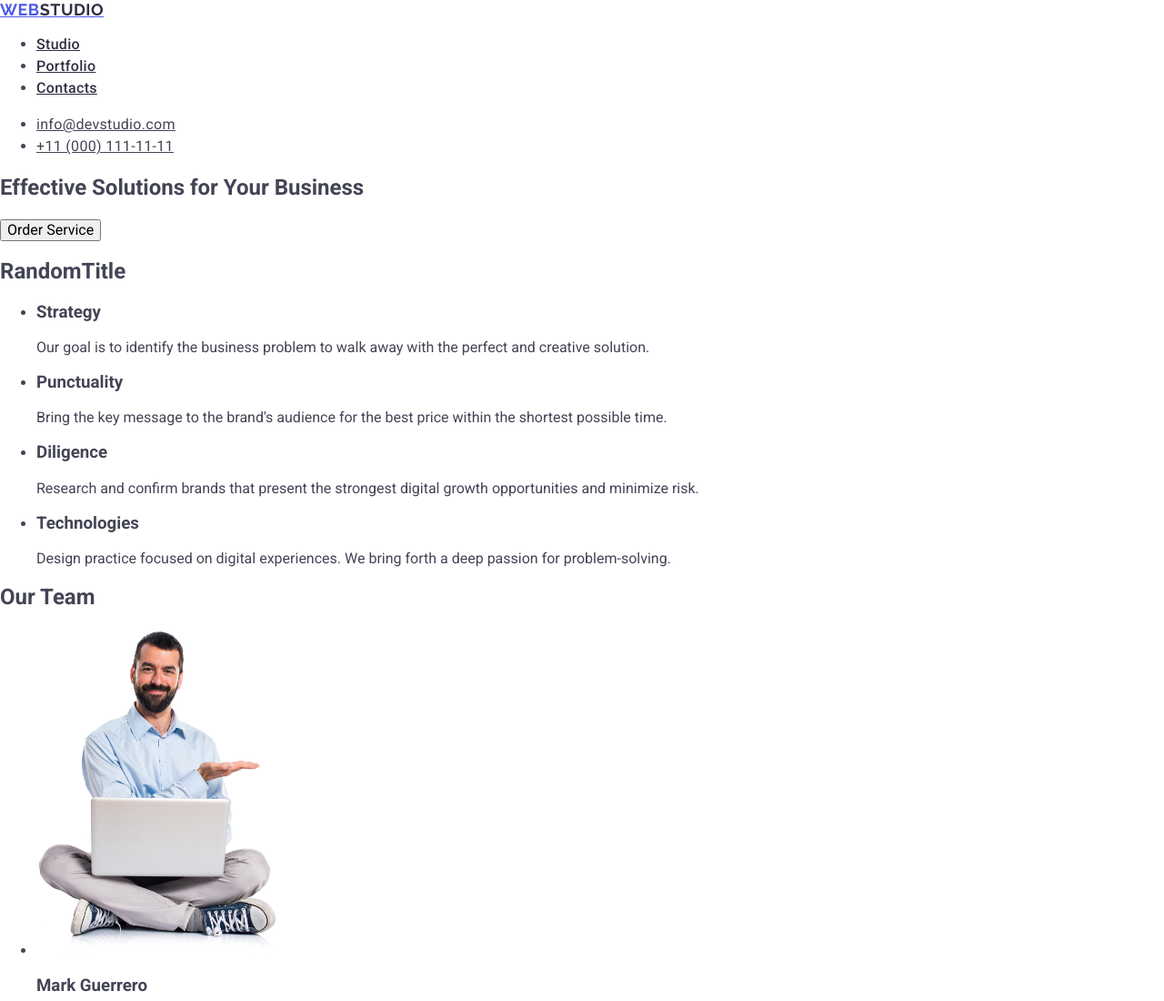
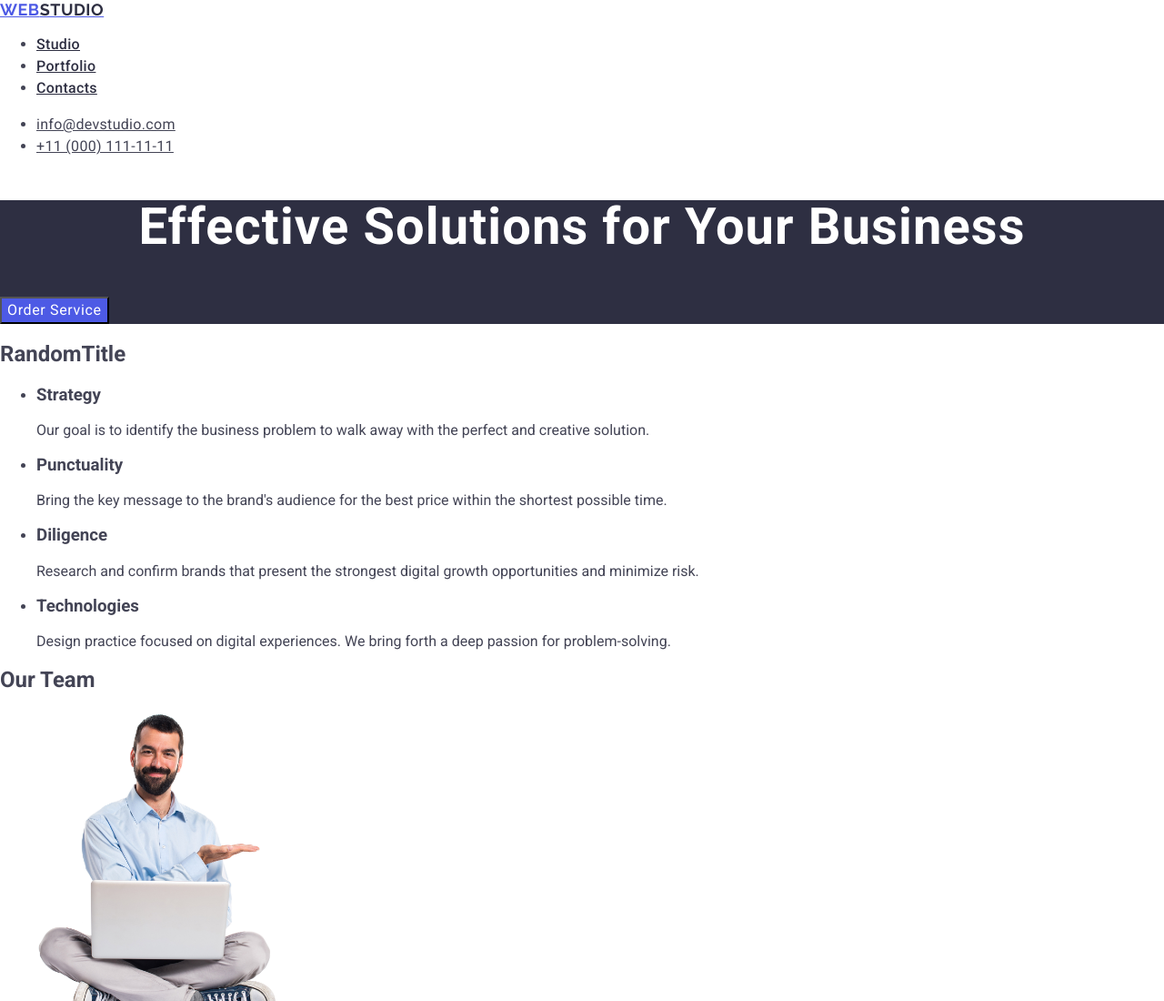
Before and after one commit to goithomeworks/goit-markup-hw-02, a plain HTML site: page index.html in a window 1280 px wide. Shown: the top 1100 px of the page at 91% size. Drawn offline with nearby package versions, Linux system fonts and the light colour scheme.

Commit message:
Add files via upload

```diff
--- a/css/styles.css
+++ b/css/styles.css
@@ -46,3 +46,29 @@ body {
 .contact .link:focus {
   color: #404bbf;
 }
+
+.first-section {
+  background-color: #2e2f42;
+}
+
+.first-section__title {
+  font-size: 56px;
+  line-height: 1.07;
+  text-align: center;
+  letter-spacing: 0.02em;
+  color: #FFFFFF;
+}
+
+.first-section__btn {
+  font-family: "Roboto", sans-serif;
+  color: #ffffff;
+  background-color: #4D5AE5;
+  line-height: 1.5;
+  letter-spacing: 0.04em;
+  cursor: pointer;
+}
+
+.first-section__btn:hover,
+.first-section__btn:focus {
+  background-color: #404BBF;
+}
--- a/index.html
+++ b/index.html
@@ -59,9 +59,9 @@
 			</address>
 		</header>
 		<main>
-			<section>
-				<h1>Effective Solutions for Your Business</h1>
-				<button type="button">Order Service</button>
+			<section class="first-section">
+				<h1 class="first-section__title">Effective Solutions for Your Business</h1>
+				<button class="first-section__btn" type="button">Order Service</button>
 			</section>
 			<section id="portfolio">
 				<h2>RandomTitle</h2>
```
